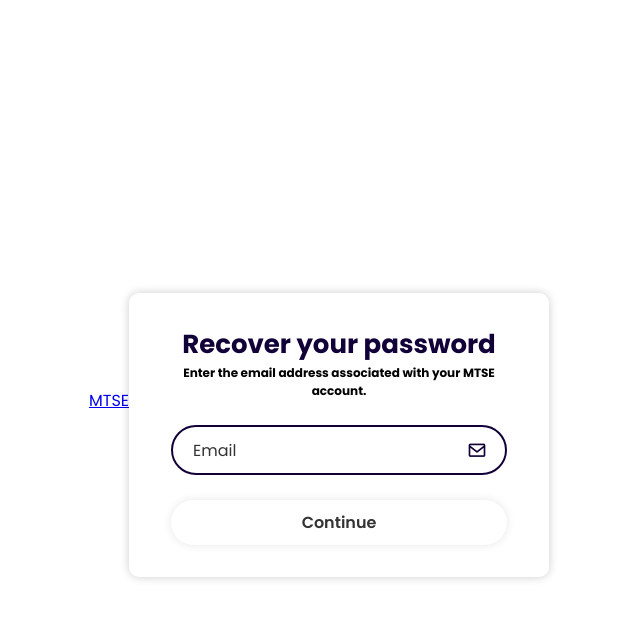
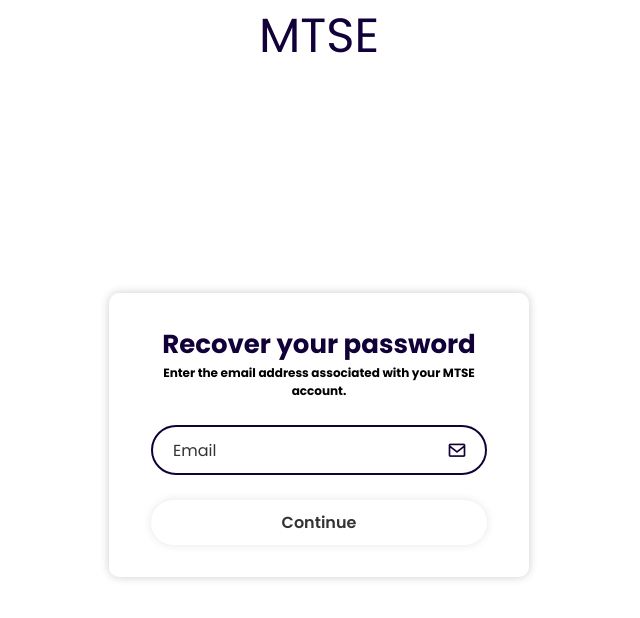
Before and after one commit to CatalinaHohleva/TW_Project, a plain HTML site: page source/Pages/forgot_your_password.html in a window 1280 px wide. Shown: the whole page, without its empty margins (321-961 px from the left). Drawn offline with nearby package versions, Linux system fonts and the light colour scheme; files that its build step writes are made by us from their sources.

Commit message:
Update forgot_your_password.html

```diff
--- a/source/Pages/forgot_your_password.html
+++ b/source/Pages/forgot_your_password.html
@@ -8,7 +8,7 @@
         <link href='https://unpkg.com/boxicons@2.1.4/css/boxicons.min.css' rel='stylesheet'>
     </head>
     <body>
-        <div class="login-logo-password-recovery">
+        <div class="login-logo">
             <a href="home.html">MTSE</a>
         </div>
         <div class="wrapper">
```
